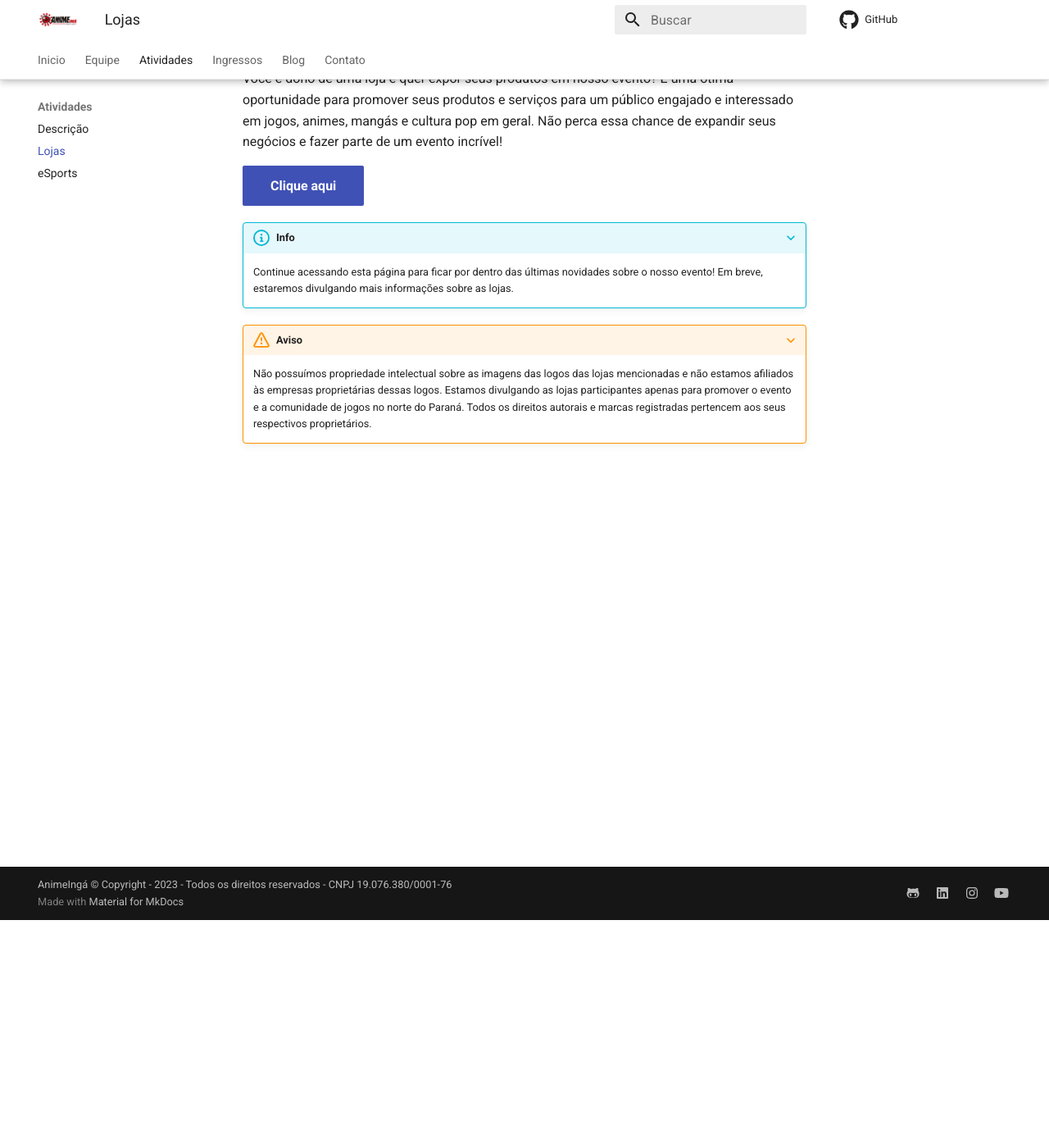
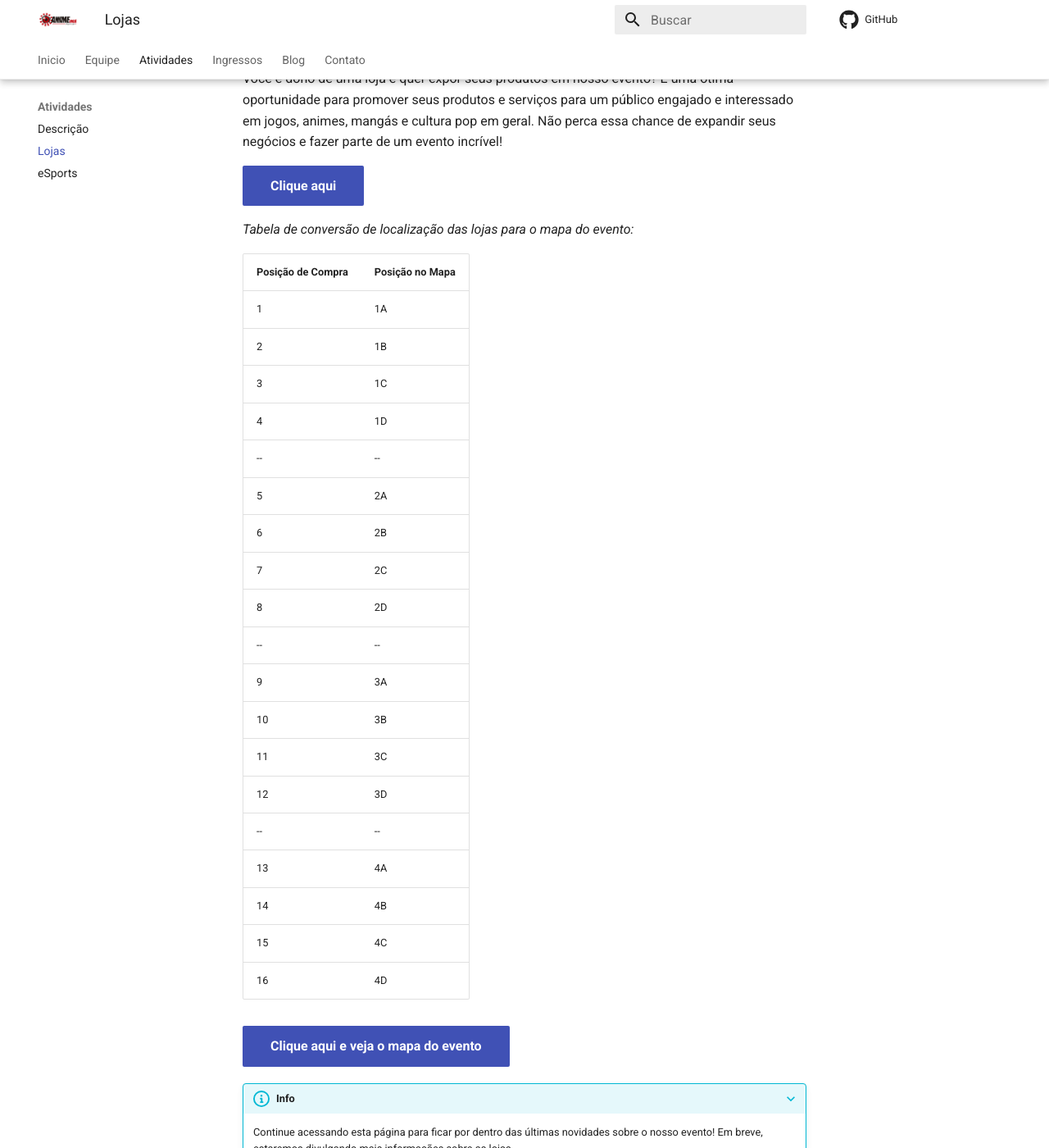
Before and after one commit to AnimeInga/animeinga.github.io, an MkDocs documentation site: the page built from docs/atividades/lojas.md, in a window 1280 px wide and 1400 px high, scrolled down 278 px. Shown: the whole window at 82% size. Built offline with MkDocs 1.6.1 and Material for MkDocs 9.7.7, drawn with Linux system fonts in a browser that asks for light colours; plug-ins that fetch from the network failed and are left out.

Commit message:
feat: mapa do evento

```diff
--- a/docs/atividades/lojas.md
+++ b/docs/atividades/lojas.md
@@ -6,6 +6,32 @@ Você é dono de uma loja e quer expor seus produtos em nosso evento? É uma ót
 
 [Clique aqui](https://eventos365.com.br/Event/Detail/29790){.md-button .md-button--primary}
 
+_Tabela de conversão de localização das lojas para o mapa do evento:_
+
+| Posição de Compra | Posição no Mapa |
+| ----------------- | --------------- |
+| 1                 | 1A              |
+| 2                 | 1B              |
+| 3                 | 1C              |
+| 4                 | 1D              |
+| --                | --              |
+| 5                 | 2A              |
+| 6                 | 2B              |
+| 7                 | 2C              |
+| 8                 | 2D              |
+| --                | --              |
+| 9                 | 3A              |
+| 10                | 3B              |
+| 11                | 3C              |
+| 12                | 3D              |
+| --                | --              |
+| 13                | 4A              |
+| 14                | 4B              |
+| 15                | 4C              |
+| 16                | 4D              |
+
+[Clique aqui e veja o mapa do evento](/assets/pdf/mapa.pdf){.md-button .md-button--primary}
+
 ???+ info
 
     Continue acessando esta página para ficar por dentro das últimas novidades sobre o nosso evento! Em breve, estaremos divulgando mais informações sobre as lojas.
```
Also changed, not shown: 1 other file.
